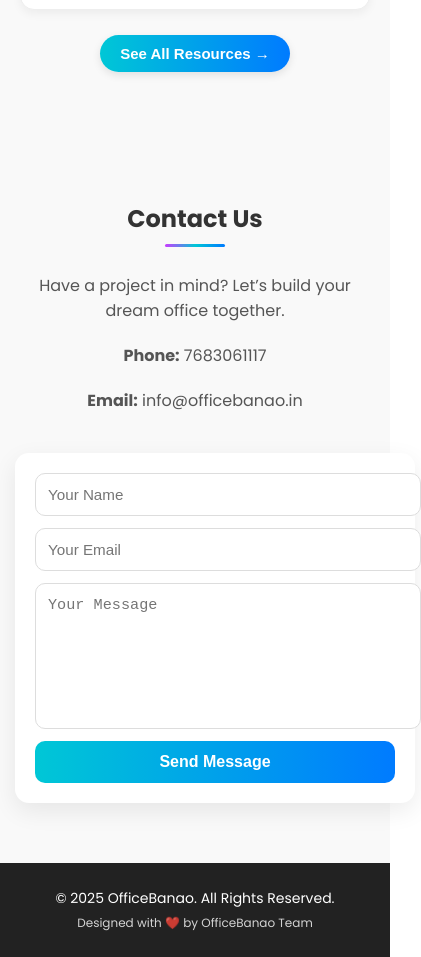
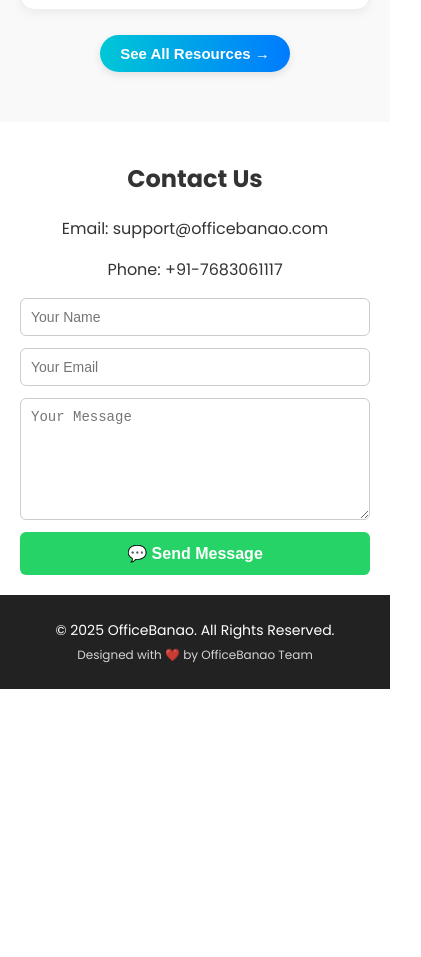
Before and after one commit to sshikhar99/officebanao-clone, a React (Create React App) app: page / in a window 390 px wide. Shown: the part 4059-5016 px from the top of the page, 421 px wide, since content can reach past the window. After the commit the page ends 4748 px from the top, so only its background shows below. Built offline with nearby package versions, Linux system fonts and the light colour scheme; the HTML template or start-up script is replaced by a standard one.

Commit message:
Initial commit -OfficeBanao Clone

```diff
--- a/src/App.js
+++ b/src/App.js
@@ -8,33 +8,34 @@
 import Blogs from "./pages/Blogs";
 import BecomePartner from "./pages/BecomePartner";
 import ProjectsPage from "./pages/ProjectsPage";
-import About from "./pages/About";
-import Walkthroughs from "./pages/Walkthroughs";
-import Resources from "./pages/Resources";
+import About from "./pages/About";              // ✅ New
+import Walkthroughs from "./pages/Walkthroughs"; // ✅ New
+import Resources from "./pages/Resources";      // ✅ New
 import WalkthroughDetails from "./pages/WalkthroughDetails";
-import ProjectDetail from "./pages/ProjectDetail";
-import BlogDetail from "./pages/BlogDetail";
+import ProjectDetail from "./pages/ProjectDetail"; // ✅ import
+import BlogDetail from "./pages/BlogDetail"; // adjust path if needed
 import ResourceDetail from "./pages/ResourceDetail";
 import AllResources from "./pages/AllResources";
 
 // Layout
 import Layout from "./Layout/Layout";
 
-// ===== Desktop Components =====
+// ===== Desktop Home =====
 import DesktopHero from "./components/Desktop/HeroSection";
-import DesktopAbout from "./components/Desktop/About";
+import DesktopAbout from "./components/Desktop/About";         // (Preview)
 import DesktopProjects from "./components/Desktop/Projects";
-import DesktopWalkthroughs from "./components/Desktop/Walkthroughs";
-import DesktopResources from "./components/Desktop/Resources";
-import DesktopContact from "./components/Desktop/Contact";   // ✅ reuse this
+import DesktopWalkthroughs from "./components/Desktop/Walkthroughs"; // (Preview)
+import DesktopResources from "./components/Desktop/Resources"; // (Preview)
+import DesktopContact from "./components/Desktop/Contact";
 import TrustedBrands from "./components/Desktop/TrustedBrands";
 
-// ===== Mobile Components =====
+// ===== Mobile Home =====
 import MobileHero from "./components/Mobile/HeroSection";
-import MobileAbout from "./components/Mobile/About";
+import MobileAbout from "./components/Mobile/About";          // (Preview)
 import MobileProjects from "./components/Mobile/Projects";
-import MobileWalkthroughs from "./components/Mobile/Walkthroughs";
-import MobileResources from "./components/Mobile/Resources";
+import MobileWalkthroughs from "./components/Mobile/Walkthroughs"; // (Preview)
+import MobileResources from "./components/Mobile/Resources";  // (Preview)
+import MobileContact from "./components/Mobile/Contact";
 
 // ===== Desktop Home Component =====
 function DesktopHome() {
@@ -61,8 +62,7 @@
       <section id="walkthroughs"><MobileWalkthroughs /></section>
       <section id="brands"><TrustedBrands /></section>
       <section id="resources"><MobileResources /></section>
-      {/* ✅ Reuse DesktopContact for form on mobile */}
-      <section id="contact"><DesktopContact /></section>
+      <section id="contact"><MobileContact /></section>
     </>
   );
 }
@@ -162,12 +162,22 @@
             </Layout>
           }
         />
-        <Route path="/walkthroughs/:id" element={<WalkthroughDetails />} />
-        <Route path="/projects/:id" element={<ProjectDetail />} />
-        <Route path="/blogs/:id" element={<BlogDetail />} />
+        <Route
+         path="/walkthroughs/:id"
+         element={<WalkthroughDetails />}
+        />
+        <Route path="/projects/:id"
+        element={<ProjectDetail />}
+        />
+        <Route path="/blogs/:id" element={<BlogDetail />} /> {/* ✅ new route */}
+
         <Route path="/resources/:id" element={<ResourceDetail />} />
+
         <Route path="/resources/all" element={<AllResources />} />
+
       </Routes>
+
+
     </>
   );
 }
--- a/src/components/Desktop/Contact.css
+++ b/src/components/Desktop/Contact.css
@@ -1,4 +1,3 @@
-/* Contact Section */
 .contact-section {
   padding: 100px 20px;
   background: #f9f9f9;
@@ -35,10 +34,8 @@
   color: #444;
 }
 
-/* Contact Form */
 .contact-form {
   max-width: 550px;
-  width: 100%;
   margin: 0 auto;
   padding: 30px;
   background: #fff;
@@ -51,7 +48,6 @@
 
 .contact-form input,
 .contact-form textarea {
-  width: 100%;
   padding: 14px 16px;
   border: 1px solid #ddd;
   border-radius: 10px;
@@ -87,36 +83,3 @@
   opacity: 0.9;
   transform: translateY(-2px);
 }
-
-/* ✅ Mobile Responsive */
-@media (max-width: 768px) {
-  .contact-section {
-    padding: 60px 15px; /* reduce padding */
-  }
-
-  .contact-section h2 {
-    font-size: 24px;
-  }
-
-  .contact-section p {
-    font-size: 16px;
-    margin-bottom: 20px;
-  }
-
-  .contact-form {
-    padding: 20px;
-    gap: 12px;
-  }
-
-  .contact-form input,
-  .contact-form textarea {
-    font-size: 0.95rem;
-    padding: 12px;
-  }
-
-  .contact-form button {
-    width: 100%; /* full-width button */
-    font-size: 1rem;
-    padding: 12px;
-  }
-}
--- /dev/null
+++ b/src/components/Mobile/Contact.js
@@ -0,0 +1,100 @@
+// src/components/Mobile/Contact.js
+import React, { useState } from "react";
+
+export default function MobileContact() {
+  const [name, setName] = useState("");
+  const [email, setEmail] = useState("");
+  const [message, setMessage] = useState("");
+
+  const openWhatsApp = () => {
+    const phoneNumber = "917683061117"; // Your WhatsApp number
+    const text = `📩 New Inquiry from OfficeBanao\n\n👤 Name: ${name}\n📧 Email: ${email}\n💬 Message: ${message}`;
+
+    window.open(
+      `https://wa.me/${phoneNumber}?text=${encodeURIComponent(text)}`,
+      "_blank"
+    );
+
+    // reset
+    setName("");
+    setEmail("");
+    setMessage("");
+  };
+
+  return (
+    <section style={{ padding: "20px", textAlign: "center" }}>
+      <h2>Contact Us</h2>
+      <p>Email: support@officebanao.com</p>
+      <p>Phone: +91-7683061117</p>
+
+      <form
+        onSubmit={(e) => {
+          e.preventDefault();
+          openWhatsApp();
+        }}
+        style={{
+          display: "flex",
+          flexDirection: "column",
+          gap: "12px",
+          marginTop: "15px",
+        }}
+      >
+        <input
+          type="text"
+          placeholder="Your Name"
+          required
+          value={name}
+          onChange={(e) => setName(e.target.value)}
+          style={{
+            padding: "10px",
+            borderRadius: "6px",
+            border: "1px solid #ccc",
+            fontSize: "14px",
+          }}
+        />
+        <input
+          type="email"
+          placeholder="Your Email"
+          required
+          value={email}
+          onChange={(e) => setEmail(e.target.value)}
+          style={{
+            padding: "10px",
+            borderRadius: "6px",
+            border: "1px solid #ccc",
+            fontSize: "14px",
+          }}
+        />
+        <textarea
+          placeholder="Your Message"
+          required
+          value={message}
+          onChange={(e) => setMessage(e.target.value)}
+          style={{
+            padding: "10px",
+            borderRadius: "6px",
+            border: "1px solid #ccc",
+            fontSize: "14px",
+            minHeight: "100px",
+          }}
+        ></textarea>
+
+        <button
+          type="submit"
+          style={{
+            padding: "12px",
+            background: "#25D366",
+            color: "#fff",
+            border: "none",
+            borderRadius: "6px",
+            cursor: "pointer",
+            fontSize: "16px",
+            fontWeight: "bold",
+          }}
+        >
+          💬 Send Message
+        </button>
+      </form>
+    </section>
+  );
+}
```
